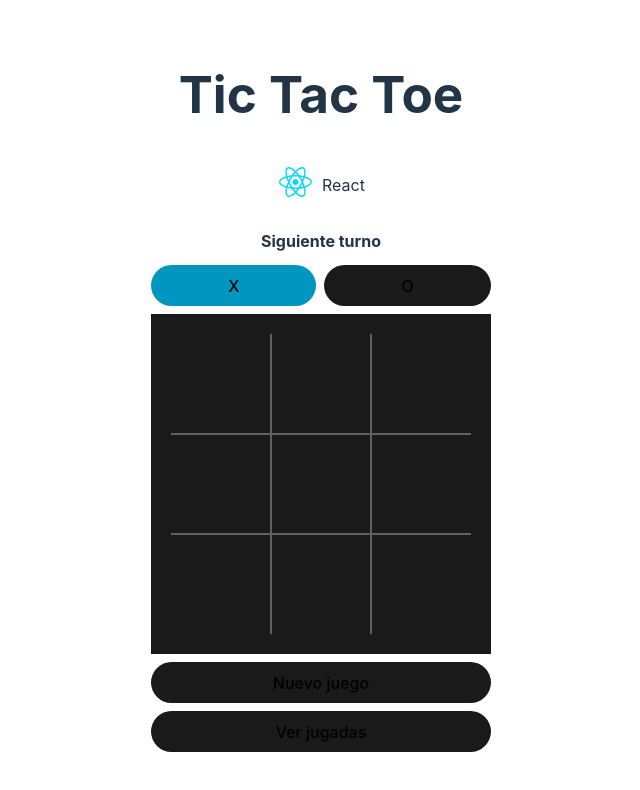
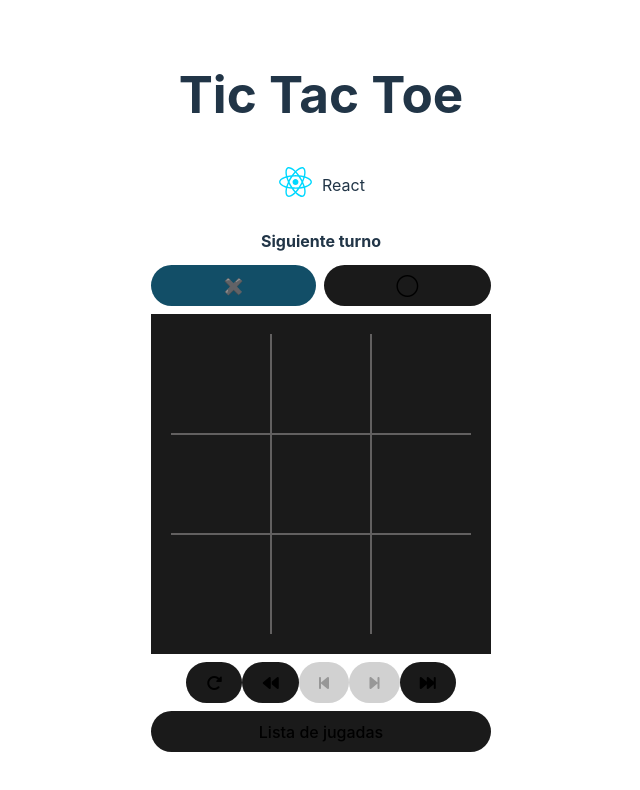
Before and after one commit to JohannCastillo/tic-tac-toe, a React (Vite) app: page / in a window 1280 px wide. Shown: the top 790 px of the page, without its empty margins (319-959 px from the left). Built offline with nearby package versions, Linux system fonts and the light colour scheme.

Commit message:
add some final details

```diff
--- a/index.html
+++ b/index.html
@@ -5,6 +5,8 @@
     <link rel="icon" type="image/svg+xml" href="/vite.svg" />
     <meta name="viewport" content="width=device-width, initial-scale=1.0" />
     <title>Tic Tac Toe - React</title>
+    <link href="https://fonts.bunny.net/css?family=figtree:400,500,600&display=swap" rel="stylesheet" />
+    <link rel="stylesheet" href="https://cdnjs.cloudflare.com/ajax/libs/font-awesome/6.4.0/css/all.min.css">
   </head>
   <body>
     <div id="root"></div>
--- a/package.json
+++ b/package.json
@@ -13,6 +13,7 @@
     "deploy": "gh-pages -d build"
   },
   "dependencies": {
+    "canvas-confetti": "^1.9.0",
     "react": "^18.2.0",
     "react-dom": "^18.2.0"
   },
--- a/src/App.css
+++ b/src/App.css
@@ -83,14 +83,6 @@ aside{
   padding-bottom: 4px;
 }
 
-.winner{
-  color: rgb(20, 169, 20);
-}
-
-.draw{
-  color: rgb(229, 229, 105);
-}
-
 li{
   list-style: none;
 }
@@ -104,6 +96,11 @@ li{
   font-family: inherit;
   cursor: pointer;
   width: 100%;
+  color:#1A1A1A;
+}
+
+.historyButton::after{
+  opacity: 0.8;
 }
 
 .border-top{
--- a/src/components/Bar.jsx
+++ b/src/components/Bar.jsx
@@ -1,7 +1,7 @@
-
+import { COLORS } from "../constants/constants"
 function Bar(props){
 
-    const turno = props.isActive && '#0096c0'
+    const turno = props.isActive && COLORS.turn
     const draw = props.isDraw
 
     return(
--- a/src/components/Board.jsx
+++ b/src/components/Board.jsx
@@ -1,6 +1,7 @@
-import Cell from "./Cell";
-import Sidebar from "./Sidebar";
-import Bar from "./Bar";
+import Cell from "./Cell"
+import Sidebar from "./Sidebar"
+import Bar from "./Bar"
+import { TURNS } from "../constants/constants"
 import { useSquaresContext, useFunctionsContext } from "../context/GameProvider"
 
 function Board() {
@@ -11,17 +12,29 @@ function Board() {
     const isWinner = game.winner !== null
     const isDraw = game.squares.every(value => value !== null) && !isWinner
 
+    function controls(){
+        return (
+            <>
+                <button className="button" onClick={functions.clearBoard}><i class="fa-solid fa-rotate-right"></i></button>
+                <button className="button" onClick={() => functions.getHistory(0)}><i className="fa-solid fa-backward" ></i></button>
+                <button className="button" onClick={() => functions.getHistory(game.historyIndex-1)} disabled={game.historyIndex === 0}><i className="fa-solid fa-backward-step"></i></button>
+                <button className="button" onClick={() => functions.getHistory(game.historyIndex+1)} disabled={game.historyIndex + 1 >= game.history.length} ><i className="fa-solid fa-forward-step"></i></button>
+                <button className="button" onClick={() => functions.getHistory(game.history.length-1)}> <i className="fa-solid fa-forward-fast"></i> </button>
+            </>
+        )
+    }
+
     return (
         <>
             <article>
                 <div style={{ display: 'flex', flexDirection: 'column', width: '100%', alignItems: 'center',}}>
-                    <strong className="stateMessage"> {isWinner ? 'Ganador: ' : (isDraw ? 'Empate' : 'Siguiente turno ')} </strong>
+                    <strong className="stateMessage"> {isWinner ? 'Ganador ' : (isDraw ? 'Empate' : 'Siguiente turno ')} </strong>
                     <div style={{display: 'flex', flexDirection: 'row', width: '100%', justifyContent: 'space-between', alignItems: 'center', gap: '0.5rem'}}>
-                        <Bar children="X" className="button large" isActive={isWinner ? game.squares[game.winner[0]] === 'X' : game.turno === 'X'} isDraw={isDraw}></Bar>
-                        <Bar children="O" className="button large" isActive={isWinner ? game.squares[game.winner[0]] === 'O' : game.turno === 'O'}isDraw={isDraw}></Bar>
+                        <Bar children={TURNS.X} className="button large" isActive={isWinner ? game.squares[game.winner[0]] === TURNS.X : game.turno === TURNS.X} isDraw={isDraw}></Bar>
+                        <Bar children={TURNS.O} className="button large" isActive={isWinner ? game.squares[game.winner[0]] === TURNS.O : game.turno === TURNS.O}isDraw={isDraw}></Bar>
                     </div>
                 </div>
-
+                <div style={{display: 'flex', flexDirection: 'row'}}>
                     <div className="board">
                         <Cell key={0} index={0} className="border-top border-left"/>
                         <Cell key={1} index={1} className="border-top"/>
@@ -33,9 +46,12 @@ function Board() {
                         <Cell key={7} index={7} className="border-bottom"/>
                         <Cell key={8} index={8} className="border-bottom border-right"/>
                     </div>
+                </div>
                 <div style={{ display: 'flex', flexDirection: 'column' }}>
-                    <button className="button" onClick={functions.clearBoard}>Nuevo juego</button>
-                    <button className="button" onClick={functions.toggleMovsVisibility} style={{ visibility: game.movementsVisibility == '' ? 'hidden' : ''  }}> Ver jugadas </button>
+                    <div>
+                        {controls()}
+                    </div>
+                    <button className="button" onClick={functions.toggleMovsVisibility} style={{ visibility: game.movementsVisibility == '' ? 'hidden' : ''  }}> Lista de jugadas </button>
                 </div>
             </article>
 
--- a/src/components/Cell.jsx
+++ b/src/components/Cell.jsx
@@ -14,16 +14,18 @@ export default function Cell(props){
             setWinnerCell('')
         }
 
+        setValue(squares.history[squares.historyIndex][props.index])
+
+    }, [squares.squares, squares.historyIndex])
+
+    useEffect(() => {
         if(squares.winner)
             if(squares.winner.some(value => value === props.index))
-                setWinnerCell('#0096c0')
-
-        setValue(squares.history[squares.historyIndex][props.index])
-
-    }, [squares.squares, squares.historyIndex, squares.winner])
+                setWinnerCell(squares.COLORS.winner)
+    }, [squares.winner])
 
     function handleClick(){
-        if (squares.squares[props.index] || squares.winner) return
+        if (squares.squares[props.index] || squares.winner || squares.historyIndex < squares.history.length-1) return
         functions.changeTurn(props.index)
     }
 
--- a/src/components/Sidebar.jsx
+++ b/src/components/Sidebar.jsx
@@ -1,7 +1,3 @@
-import { useState } from "react"
-
-import { useSquaresContext } from "../context/GameProvider"
-
 function Sidebar(props) {
 
     return (
--- /dev/null
+++ b/src/constants/constants.jsx
@@ -0,0 +1,21 @@
+export const TURNS = {
+    X: '✖️', //emoji
+    O: '◯',
+}
+
+export const COLORS = {
+    turn: '#124e67',
+    winner: '#124e67',
+    draw: '#D8B117'
+}
+
+export const LINES = [
+    [0, 1, 2],
+    [3, 4, 5],
+    [6, 7, 8],
+    [0, 3, 6],
+    [1, 4, 7],
+    [2, 5, 8],
+    [0, 4, 8],
+    [2, 4, 6],
+]
--- a/src/context/GameProvider.jsx
+++ b/src/context/GameProvider.jsx
@@ -1,4 +1,6 @@
 import { createContext, useState, useContext } from "react"
+import {TURNS, LINES, COLORS} from "../constants/constants"
+import confetti from "canvas-confetti"
 
 const SquaresContext = createContext()
 const FunctionsContext = createContext()
@@ -6,7 +8,7 @@ const FunctionsContext = createContext()
 export function GameProvider({children}){
     const INITIAL_STATES={
         squares: Array(9).fill(null),
-        turno: 'X',
+        turno: TURNS.X,
         winner: null,
         history: [Array(9).fill(null)],
         historyIndex: 0,
@@ -25,7 +27,7 @@ export function GameProvider({children}){
             return {
                 ...prevState,
                 squares: newSquares,
-                turno: prevState.turno == 'X' ? 'O' : 'X',
+                turno: prevState.turno == TURNS.X ? TURNS.O : TURNS.X,
                 winner: calculateWinner(newSquares),
                 history: newHistory,
                 historyIndex: prevState.historyIndex+1
@@ -47,20 +49,11 @@ export function GameProvider({children}){
 
 
     function calculateWinner(squares) {
-        const lines = [
-          [0, 1, 2],
-          [3, 4, 5],
-          [6, 7, 8],
-          [0, 3, 6],
-          [1, 4, 7],
-          [2, 5, 8],
-          [0, 4, 8],
-          [2, 4, 6],
-        ];
-        for (let i = 0; i < lines.length; i++) {
-          const [a, b, c] = lines[i];
+        for (let i = 0; i < LINES.length; i++) {
+          const [a, b, c] = LINES[i];
           if (squares[a] && squares[a] === squares[b] && squares[a] === squares[c]) {
-            return lines[i]
+            confetti()
+            return LINES[i]
           }
         }
         return null;
@@ -75,7 +68,7 @@ export function GameProvider({children}){
       }
 
     return (
-        <SquaresContext.Provider value={{...state, movementsVisibility}}>
+        <SquaresContext.Provider value={{...state, movementsVisibility, COLORS}}>
             <FunctionsContext.Provider value={{...functions}}>
                 {children}
             </FunctionsContext.Provider>
--- a/src/index.css
+++ b/src/index.css
@@ -50,6 +50,13 @@ h1 {
   margin-top: 8px;
 }
 
+.button:disabled{
+  cursor: not-allowed;
+  background-color: #d1d1d1;
+  color: #4f4f4f';
+}
+
+
 .historyButton{
   margin-bottom: 5px;
   border: inherit;
```
Also changed, not shown: 1 other file (tests, documents, lock files or other folders). Lines whose indentation alone changed are shown as unchanged.
